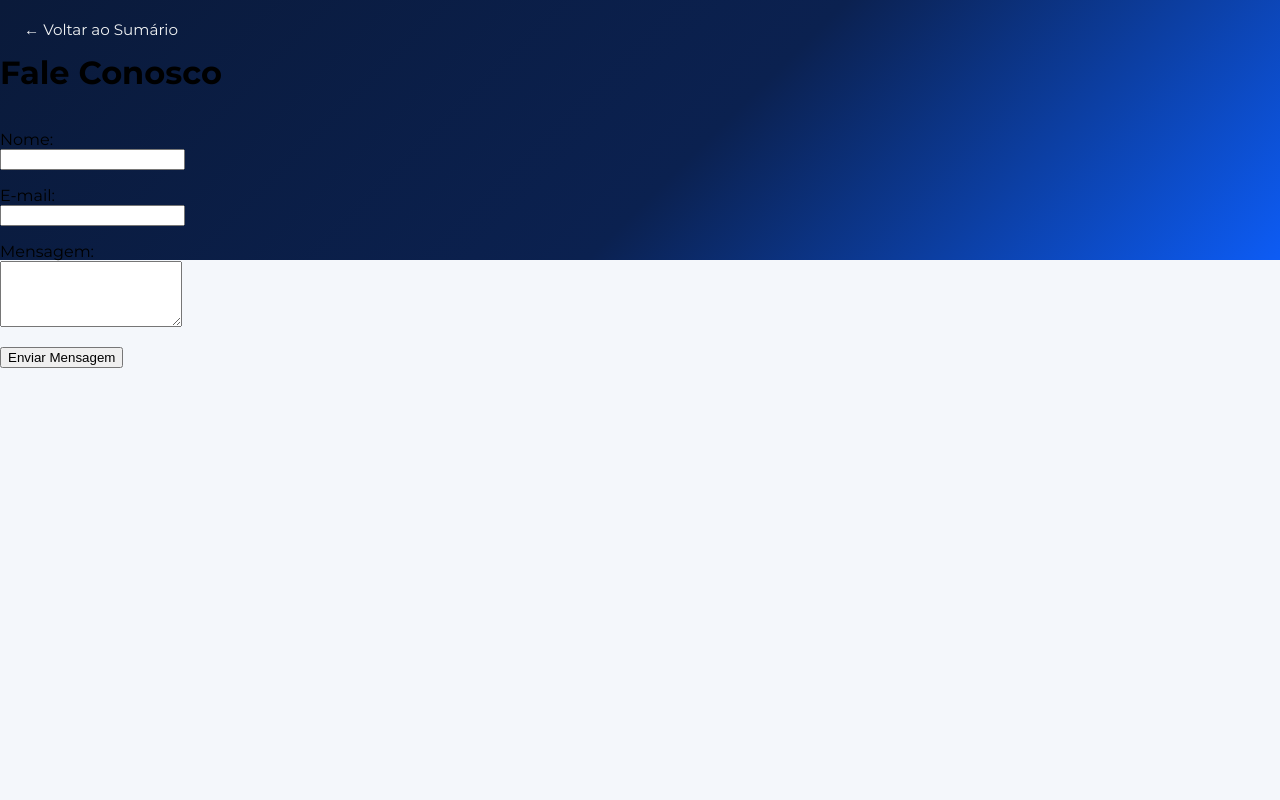
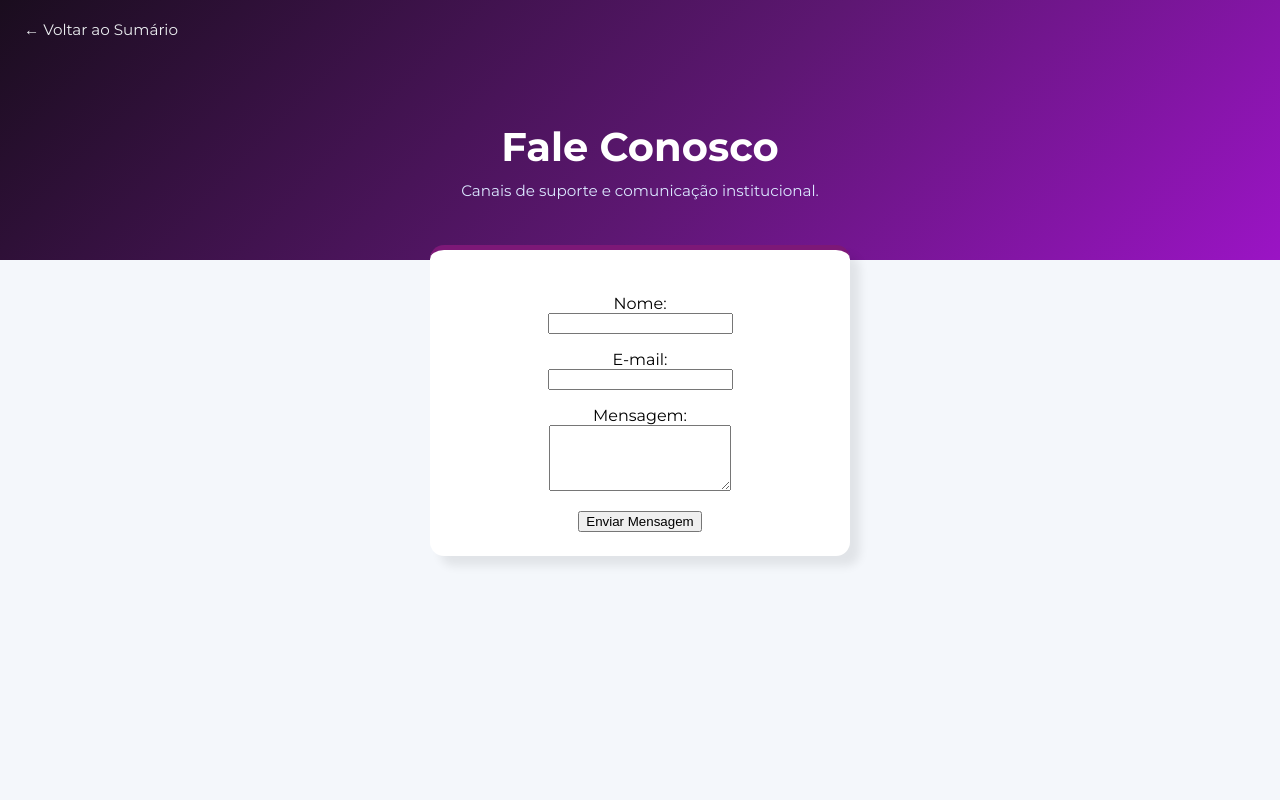
Before and after one commit to trajanola/Nexora, a Django app: page /fale-conosco/ in a window 1280 px wide. Run offline with Django 5.2, Linux system fonts and the light colour scheme.

Commit message:
Add contact page styles

```diff
--- a/static/css/faleconosco.css
+++ b/static/css/faleconosco.css
@@ -5,14 +5,42 @@ body {
     min-height: 100vh;
     display: flex;
     flex-direction: column;
-    background: linear-gradient(135deg, #0a1a3a 0%, #0b2150 55%, #0d5cf5 100%) top / 100% 260px no-repeat #f4f7fb;
+    background: linear-gradient(135deg, #1a0d1e 0%, #5d1772 55%, #9b14c5 100%) top / 100% 260px no-repeat #f4f7fb;
 }
 
 a {
     position: absolute;
     top: 20px;
     left: 24px;
-    color: #f0f2f3;
+    color: #eaedef;
     text-decoration: none;
     font-size: 0.95rem;
 }
+
+h1 {
+    margin: 0;
+    padding: 90px 24px 0;
+    text-align: center;
+    color: #fff;
+    font-size: 2.5rem;
+}
+
+h1::after {
+    content: "Canais de suporte e comunicação institucional.";
+    display: block;
+    margin-top: 10px;
+    font-size: 0.95rem;
+    font-weight: 400;
+    color: #dbe7ff;
+}
+form {
+    width: min(420px, calc(100% - 48px));
+    box-sizing: border-box;
+    margin: 45px auto 48px;
+    padding: 28px 28px 24px;
+    background: #fff;
+    border-top: 5px solid #7d1877;
+    border-radius: 14px;
+    box-shadow: 10px 10px 10px rgba(0, 0, 0, 0.08);
+    text-align: center;
+}
```
